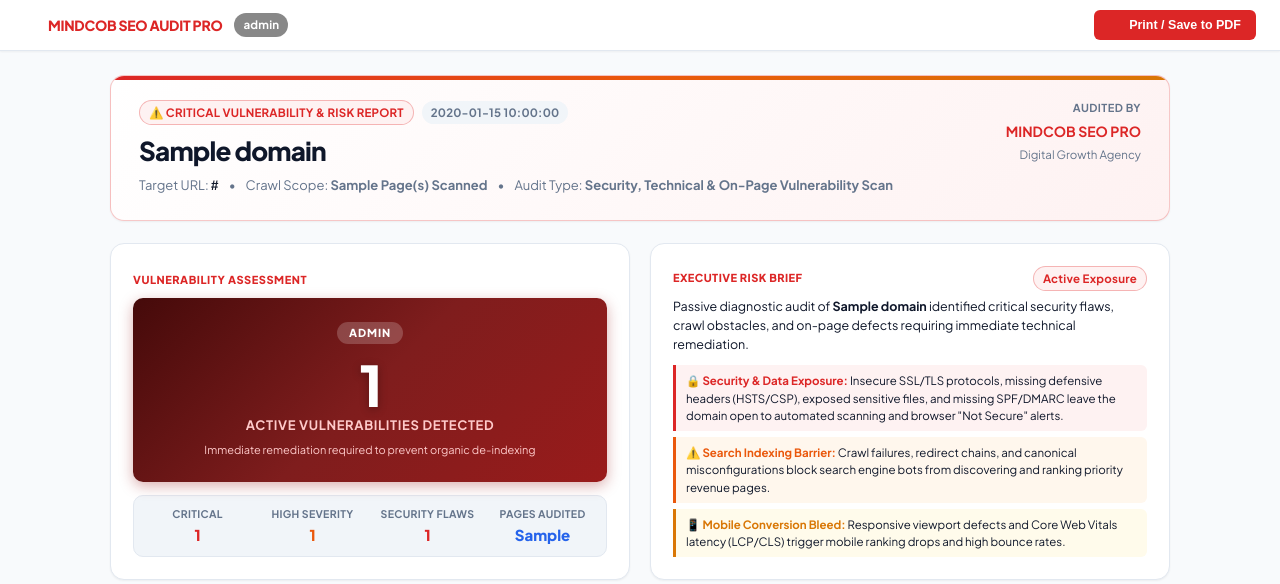
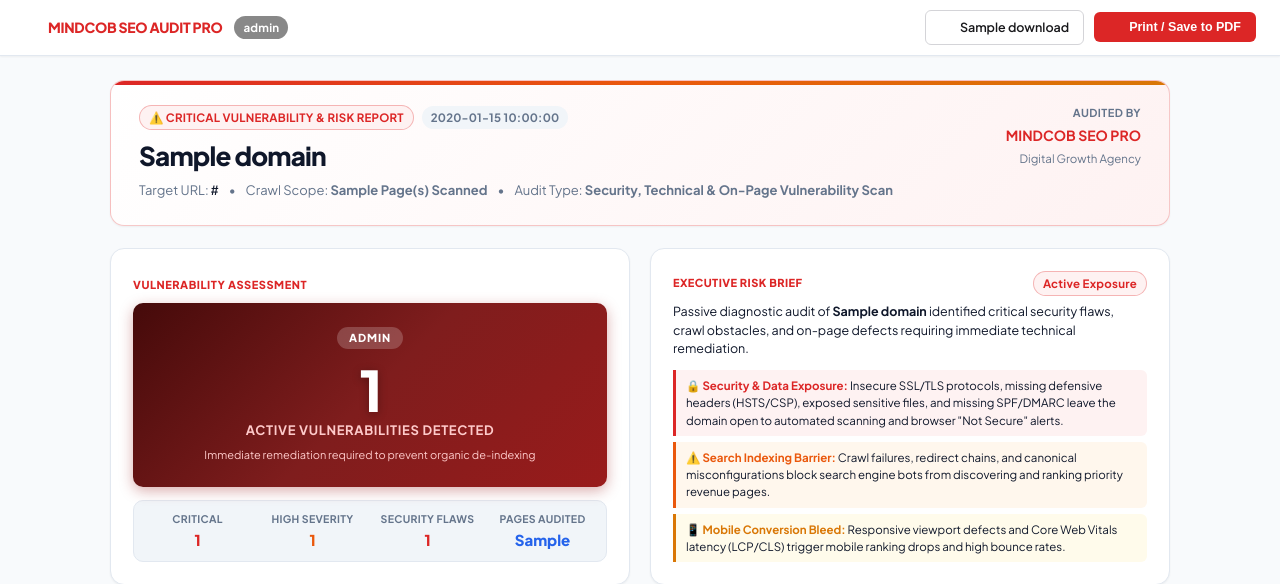
Before and after one commit to farixdev/seo-audit-pro, a Flask app: template templates/client_report.html in a window 1280 px wide. Shown: the top 584 px of the page. Run offline with Flask 3, Linux system fonts and the light colour scheme; the template is opened without the code that fills it: most values are stand-ins (such as "Sample title", 1, 10 or a date in 2020); some libraries are stand-ins or nearby versions.

Commit message:
feat: audit tool saves the interactive HTML report and opens it in the browser, with Word/PDF download buttons

```diff
--- a/templates/client_report.html
+++ b/templates/client_report.html
@@ -584,6 +584,12 @@
     </div>
 
     <div class="client-nav-actions">
+      {% for d in downloads or [] %}
+      <a class="btn" href="{{ d.href }}" download style="text-decoration: none; background: #fff; color: #18181B; border: 1px solid #D4D4D8;">
+        <i data-lucide="download" style="width: 14px; height: 14px;"></i>
+        <span>{{ d.label }}</span>
+      </a>
+      {% endfor %}
       <button class="btn btn-primary" onclick="window.print()">
         <i data-lucide="printer" style="width: 14px; height: 14px;"></i>
         <span>Print / Save to PDF</span>
```
Also changed, not shown: 2 other files.
